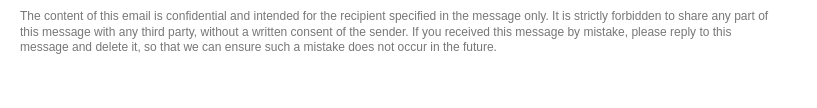
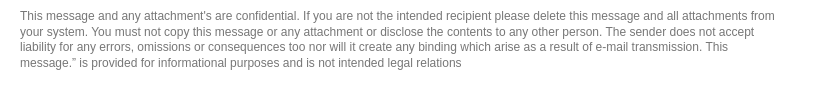
Before and after one commit to muhammed-bilal-uxd/adinn-mail-template, a website: page template-2/preview.html in a window 1280 px wide. Shown: the part 294-402 px from the top of the page, without its empty margins (0-817 px from the left). Drawn offline with nearby package versions, Linux system fonts and the light colour scheme.

Commit message:
fix: Update confidentiality notice in preview.html for clarity and legal accuracy

```diff
--- a/template-2/preview.html
+++ b/template-2/preview.html
@@ -221,12 +221,14 @@
           "
         >
           <div>
-            The content of this email is confidential and intended for the
-            recipient specified in the message only. It is strictly forbidden to
-            share any part of this message with any third party, without a
-            written consent of the sender. If you received this message by
-            mistake, please reply to this message and delete it, so that we can
-            ensure such a mistake does not occur in the future.
+            This message and any attachment's are confidential. If you are not
+            the intended recipient please delete this message and all
+            attachments from your system. You must not copy this message or any
+            attachment or disclose the contents to any other person. The sender
+            does not accept liability for any errors, omissions or consequences
+            too nor will it create any binding which arise as a result of e-mail
+            transmission. This message.” is provided for informational purposes
+            and is not intended legal relations
           </div>
         </td>
       </tr>
```
